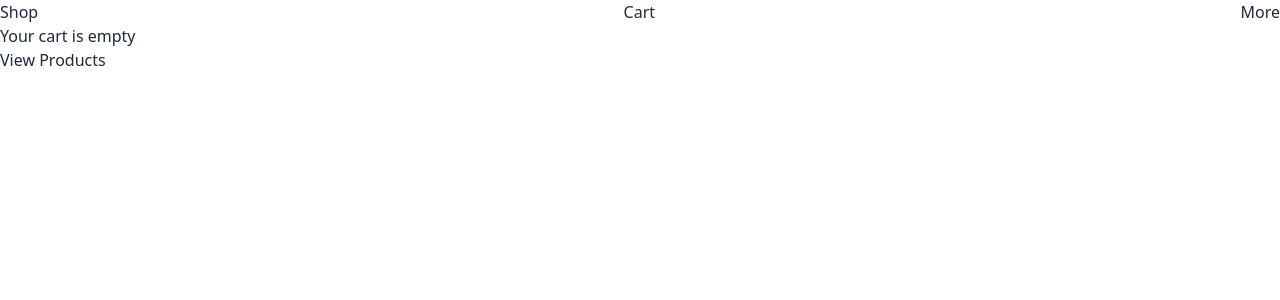
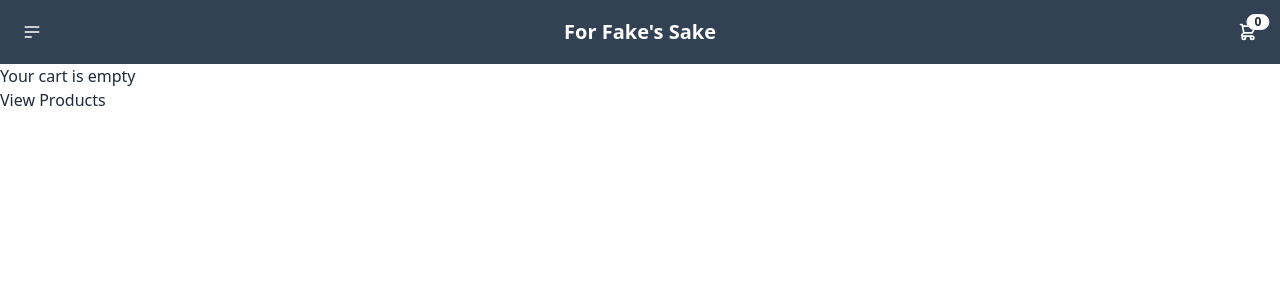
Before and after one commit to sjacobs1/ReactShoppingProject, a React (Vite) app: page /cart in a window 1280 px wide. Shown: the top 300 px of the page. Built offline with nearby package versions, Linux system fonts and the light colour scheme.

Commit message:
style: :lipstick: navbar redesign
changes ui of navbar

none

```diff
--- a/src/components/Cart.tsx
+++ b/src/components/Cart.tsx
@@ -2,6 +2,7 @@ import { Link } from 'react-router-dom'
 import { formatToTwoDecimals } from '../utils/formatPriceToTwoDecimals'
 import { useCartStore } from '../store/cartState'
 import { useProductState } from '../store/productState'
+import { calculateCartTotal } from '../utils/calculateCartTotalPrice'
 
 export const Cart = () => {
   const {
@@ -23,7 +24,7 @@ export const Cart = () => {
     )
   }
 
-  let cartTotal = 0
+  const cartTotal = calculateCartTotal(cartItems, items)
 
   return (
     <div>
@@ -32,7 +33,6 @@ export const Cart = () => {
         const totalItemPrice = (item?.price ?? 0) * quantity
         const isLastItem =
           cartItems[cartItems.length - 1].productId === productId
-        cartTotal += totalItemPrice
 
         return (
           <div key={item?.id}>
--- a/src/components/TopNav.tsx
+++ b/src/components/TopNav.tsx
@@ -1,11 +1,92 @@
 import { Link } from 'react-router-dom'
+import { useCartStore } from '../store/cartState'
+import { useProductState } from '../store/productState'
+import { formatToTwoDecimals } from '../utils/formatPriceToTwoDecimals'
+import { calculateCartTotal } from '../utils/calculateCartTotalPrice'
 
 const TopNav = () => {
+  const { cartItems } = useCartStore()
+  const items = useProductState((state) => state.items)
+  const totalItems = cartItems.reduce((sum, item) => sum + item.quantity, 0)
+  const cartTotal = calculateCartTotal(cartItems, items)
+
   return (
-    <div className="flex justify-between">
-      <Link to="/">Shop</Link>
-      <Link to="cart">Cart</Link>
-      <Link to="more">More</Link>
+    <div className="navbar bg-slate-700 flex justify-between">
+      <div>
+        <div className="dropdown">
+          <div tabIndex={0} role="button" className="btn btn-ghost btn-circle">
+            <svg
+              xmlns="http://www.w3.org/2000/svg"
+              className="h-5 w-5"
+              fill="none"
+              viewBox="0 0 24 24"
+              stroke="white"
+            >
+              <path
+                strokeLinecap="round"
+                strokeLinejoin="round"
+                strokeWidth="2"
+                d="M4 6h16M4 12h16M4 18h7"
+              />
+            </svg>
+          </div>
+          <ul
+            tabIndex={0}
+            className="menu menu-sm dropdown-content bg-base-100 rounded-box z-[1] mt-3 w-52 p-2 shadow"
+          >
+            <Link to="more">Ask us a question</Link>
+          </ul>
+        </div>
+      </div>
+      <div>
+        <Link to="/" className="btn btn-ghost text-xl text-white">
+          For Fake's Sake
+        </Link>
+      </div>
+
+      <div>
+        <div className="dropdown dropdown-end">
+          <div tabIndex={0} role="button" className="btn btn-ghost btn-circle">
+            <div className="indicator">
+              <svg
+                xmlns="http://www.w3.org/2000/svg"
+                className="h-5 w-5"
+                fill="none"
+                viewBox="0 0 24 24"
+                stroke="white"
+              >
+                <path
+                  strokeLinecap="round"
+                  strokeLinejoin="round"
+                  strokeWidth="2"
+                  d="M3 3h2l.4 2M7 13h10l4-8H5.4M7 13L5.4 5M7 13l-2.293 2.293c-.63.63-.184 1.707.707 1.707H17m0 0a2 2 0 100 4 2 2 0 000-4zm-8 2a2 2 0 11-4 0 2 2 0 014 0z"
+                />
+              </svg>
+              <span className="badge badge-sm indicator-item">
+                {totalItems}
+              </span>
+            </div>
+          </div>
+          <div
+            tabIndex={0}
+            className="card card-compact dropdown-content bg-slate-700 z-[1] mt-3 w-52 shadow"
+          >
+            <div className="card-body">
+              <span className="text-lg font-bold text-white">
+                {totalItems} Items
+              </span>
+              <span className="text-info">
+                Subtotal: ${formatToTwoDecimals(cartTotal)}
+              </span>
+              <div className="card-actions">
+                <Link to="cart" className="btn btn-black btn-block">
+                  View cart
+                </Link>
+              </div>
+            </div>
+          </div>
+        </div>
+      </div>
     </div>
   )
 }
--- a/src/store/cartState.ts
+++ b/src/store/cartState.ts
@@ -1,6 +1,6 @@
 import { create } from 'zustand'
 
-interface CartItem {
+export interface CartItem {
   productId: number
   quantity: number
 }
--- /dev/null
+++ b/src/utils/calculateCartTotalPrice.ts
@@ -0,0 +1,12 @@
+import { Product } from '../model/product'
+import { CartItem } from '../store/cartState'
+
+export const calculateCartTotal = (
+  cartItems: CartItem[],
+  products: Product[]
+): number => {
+  return cartItems.reduce((total, cartItem) => {
+    const product = products.find((item) => item.id === cartItem.productId)
+    return total + (product?.price ?? 0) * cartItem.quantity
+  }, 0)
+}
```
